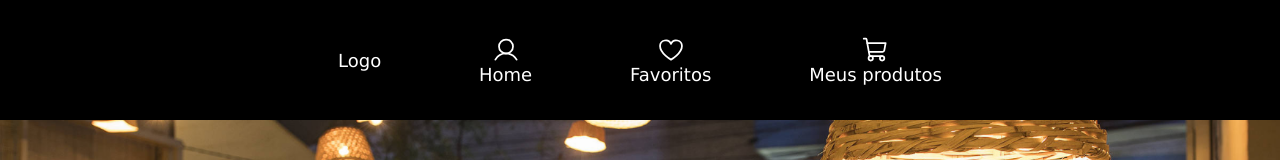
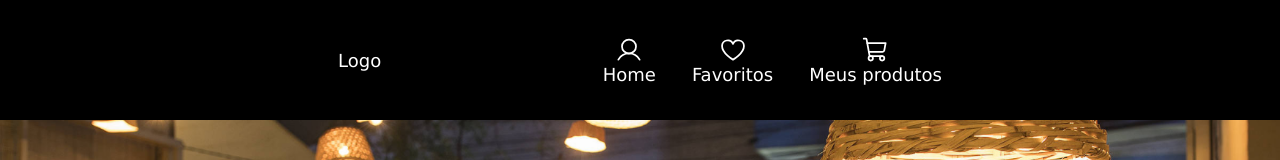
Before and after one commit to HenriqueCDS/ecommerce-custom, a React (Create React App) app: page / in a window 1280 px wide. Shown: the top 160 px of the page. Built offline with nearby package versions, Linux system fonts and the light colour scheme.

Commit message:
update cabecalho icons

```diff
--- a/src/componentes/Header/header.module.css
+++ b/src/componentes/Header/header.module.css
@@ -6,3 +6,10 @@
   background-color: black;
   color: red;
 }
+.cabecalho .navbar{
+
+  display: flex;
+  flex-direction: row;
+  align-items: center;
+
+}
--- a/src/componentes/Header/index.js
+++ b/src/componentes/Header/index.js
@@ -14,7 +14,7 @@ function Header() {
       <CabecalhoLink to="/">
         Logo
       </CabecalhoLink>
-
+      <nav className={header.navbar}>
         <CabecalhoLink url='/'> <User size={28} />
           Home
         </CabecalhoLink>
@@ -26,6 +26,7 @@ function Header() {
         <CabecalhoLink url='/cart'> <ShoppingCart size={28} />
         Meus produtos
         </CabecalhoLink>
+      </nav>
 
 
     </header>
```
